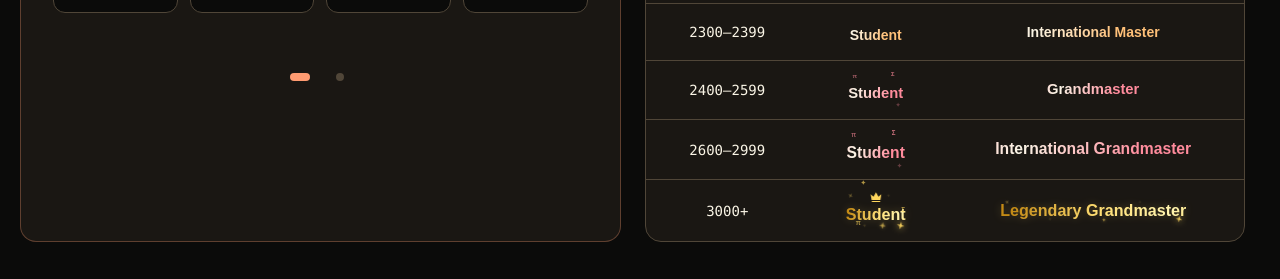
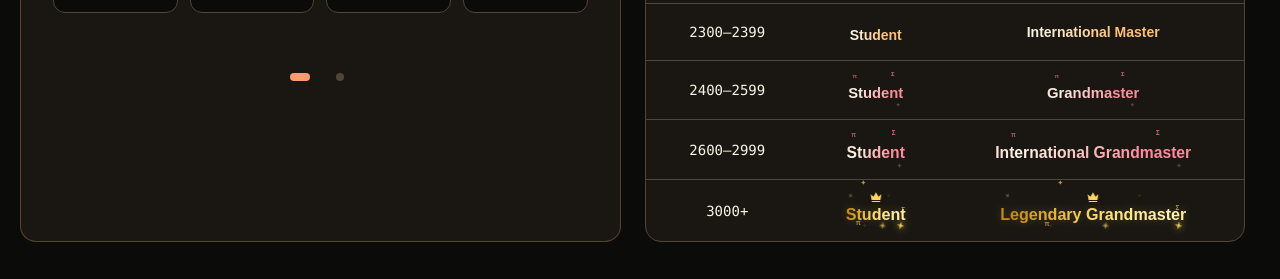
Before and after one commit to litojace/HACKATHON-AMATYC, a Next.js app: page / in a window 1280 px wide. Shown: the part 1563-1842 px from the top of the page. Built offline with nearby package versions, Linux system fonts and the light colour scheme; no server answers; the database is empty.

Commit message:
Animate featured rank titles across homepage and profiles

```diff
--- a/app/page.tsx
+++ b/app/page.tsx
@@ -123,7 +123,7 @@ export default function Home() {
                 <tr key={rank.title} className="border-b border-edge last:border-0">
                   <td className="whitespace-nowrap px-4 py-3 font-mono tabular-nums sm:px-6">{i === 0 ? `Below ${ranks[i + 1].min}` : i === ranks.length - 1 ? `${rank.min}+` : `${rank.min}–${ranks[i + 1].min - 1}`}</td>
                   <td className="px-4 py-3 sm:px-6"><RankedName name="Student" rating={rank.min} featured /></td>
-                  <th scope="row" className="px-4 py-3 font-semibold sm:px-6"><RankText rating={rank.min}>{rank.title}</RankText></th>
+                  <th scope="row" className="px-4 py-3 font-semibold sm:px-6"><RankText rating={rank.min} featured={rank.min >= 2400}>{rank.title}</RankText></th>
                 </tr>
               ))}
             </tbody>
--- a/app/profile/[username]/page.tsx
+++ b/app/profile/[username]/page.tsx
@@ -65,7 +65,7 @@ export default function PublicProfile() {
                 <div className="flex w-full items-center justify-between gap-4 border-t border-edge pt-4 md:ml-auto md:w-auto md:shrink-0 md:gap-6 md:border-t-0 md:pt-0">
                   <div className="shrink-0">
                     <p className="text-3xl font-mono"><RankText rating={p.rating}>{p.rating}</RankText></p>
-                    <p className="mt-1 text-sm"><RankText rating={p.rating}>{getCodeforcesTitle(p.rating).title}</RankText></p>
+                    <p className="mt-1 text-sm"><RankText rating={p.rating} featured={p.rating >= 2400}>{getCodeforcesTitle(p.rating).title}</RankText></p>
                   </div>
                   <div className="min-w-0 space-y-2 border-l border-edge pl-4 text-xs muted md:pl-6 md:text-sm">
                     <p className="flex items-start gap-2">
--- a/components/DashboardContent.tsx
+++ b/components/DashboardContent.tsx
@@ -125,7 +125,7 @@ export default function DashboardContent({ activity, problems, profile, demo = f
       <div className="mb-5 grid gap-4 sm:grid-cols-2">
         <div className="panel p-5">
           <p className="font-mono text-3xl"><RankText rating={profile?.rating ?? INITIAL_RATING}>{profile?.rating ?? INITIAL_RATING}</RankText></p>
-          <p className="mt-2 text-sm muted">Rating · <RankText rating={profile?.rating ?? INITIAL_RATING}>{rank.title}</RankText></p>
+          <p className="mt-2 text-sm muted">Rating · <RankText rating={profile?.rating ?? INITIAL_RATING} featured={rank.min >= 2400}>{rank.title}</RankText></p>
         </div>
         <div className="panel p-5">
           <p className="font-mono text-3xl text-emerald-400">{bestMockScore ?? "—"}</p>
```
